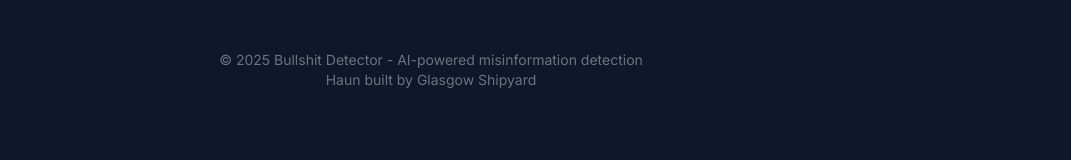
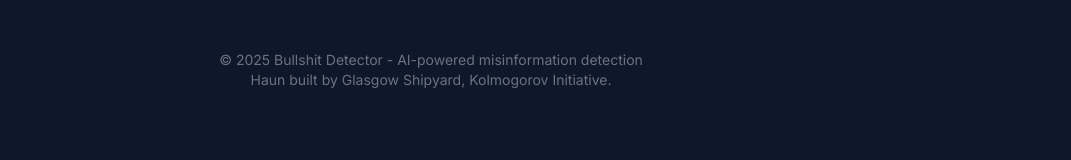
Before and after one commit to glasgowshipyard/bullshit-detector, a plain HTML site: page templates/index.html in a window 1280 px wide. Shown: the part 484-644 px from the top of the page, without its empty margins (209-1280 px from the left). Drawn offline with nearby package versions, Linux system fonts and the light colour scheme; a script that the page names is missing.

Commit message:
added killc

```diff
--- a/templates/index.html
+++ b/templates/index.html
@@ -756,7 +756,7 @@
             <footer class="mt-16 text-center text-gray-500 text-sm">
                 <p id="model-info" class="mb-2"></p>
                 <p>© 2025 Bullshit Detector - AI-powered misinformation detection</p>
-                <p>Haun built by<a href="https://glasgowshipyard.com" target="_blank" class="hover:underline"> Glasgow Shipyard</a></p>
+                <p>Haun built by<a href="https://glasgowshipyard.com" target="_blank" class="hover:underline"> Glasgow Shipyard</a>, <a href="https://killc.co" target="_blank" class="hover:underline"> Kolmogorov Initiative</a>.</p>
             </footer>
         </div>
 
```
